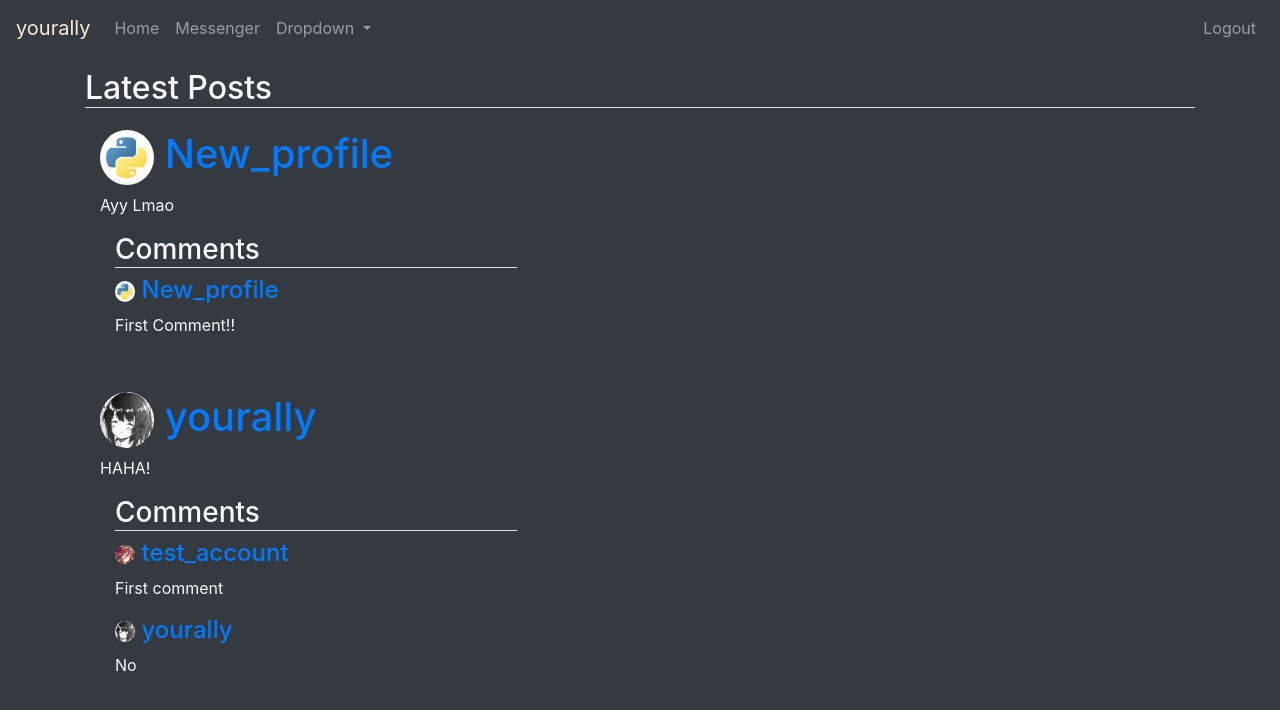
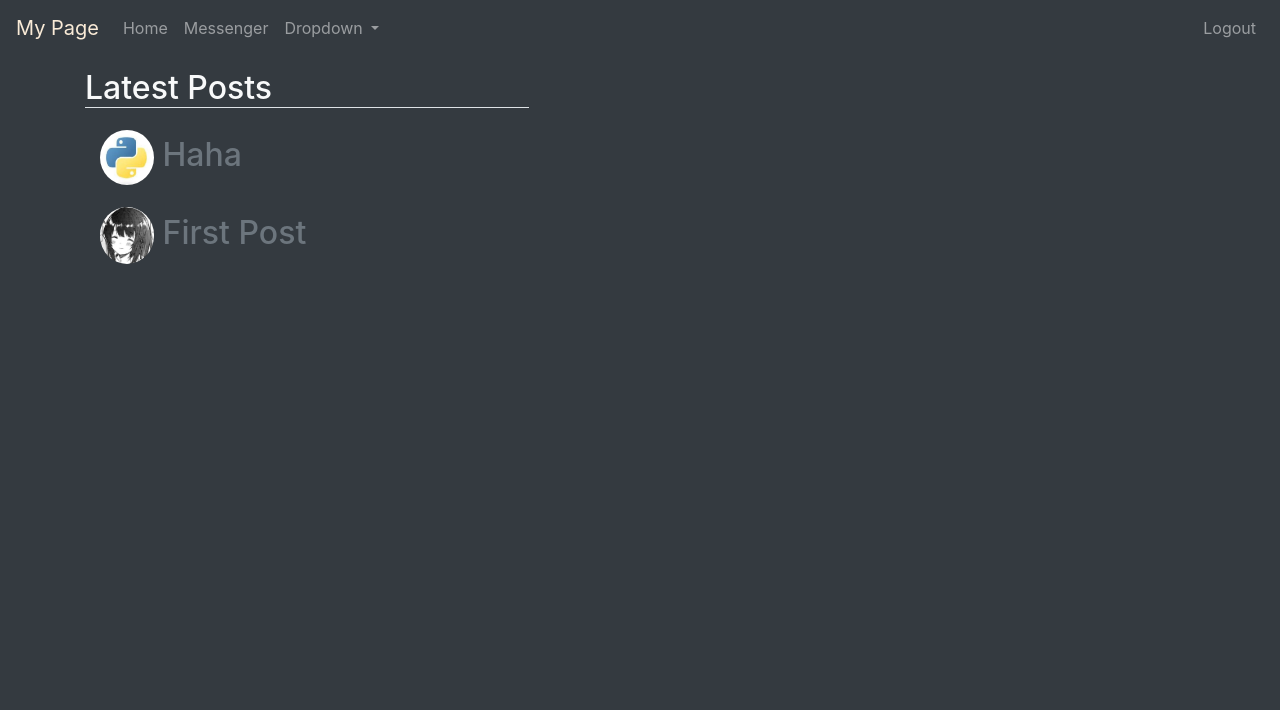
Before and after one commit to YourAlly/My-Page, a Django app: page / in a window 1280 px wide. Shown: the top 710 px of the page. Run offline with Django 3.2, Linux system fonts and the light colour scheme; a user stored in the database is signed in; data comes from the database, SQL or seed files in the repository; both versions use the stored data as it was after the commit; some libraries are stand-ins or nearby versions.

Commit message:
Latest Stable

```diff
--- a/MyPage/models.py
+++ b/MyPage/models.py
@@ -10,6 +10,7 @@ class Post(models.Model):
         User, on_delete=models.CASCADE, related_name="written_posts")
     time_posted = models.DateTimeField(default=timezone.now)
 
+    title = models.CharField(max_length=64, default='No Title')
     content = models.TextField()
 
     def __str__(self):
--- a/MyPage/templates/MyPage/base.html
+++ b/MyPage/templates/MyPage/base.html
@@ -18,7 +18,7 @@
         <!-- Bootstrap lol -->
 		<nav class="navbar navbar-expand-lg navbar-dark bg-dark">
         <a {% if user.is_authenticated %} href="{% url 'my-user' user.id %}" {% endif %}
-         class="navbar-brand" style="color: antiquewhite;"> {% if user.is_authenticated %} {{ user.username }} {% else %} My Page {% endif %}</a>
+         class="navbar-brand" style="color: antiquewhite;">My Page</a>
         <button class="navbar-toggler" type="button" data-toggle="collapse" data-target="#navbarSupportedContent" aria-controls="navbarSupportedContent" aria-expanded="false" aria-label="Toggle navigation">
             <span class="navbar-toggler-icon"></span>
         </button>
@@ -31,7 +31,7 @@
 
             {% if user.is_authenticated %}
                 <li class="nav-item">
-                    <a class="nav-link" href="{% url 'my-messenger' %}">Messenger</a>
+                    <a class="nav-link" href="{% url 'my-contacts' %}">Messenger</a>
                 </li>
 
             {% endif %}
--- a/MyPage/templates/MyPage/contacts.html
+++ b/MyPage/templates/MyPage/contacts.html
@@ -1,9 +1,9 @@
 {% extends 'MyPage/base.html' %}
 {% block content %}
-    <h2 class="border-bottom">Contacts</h2>
+    <h2 class="border-bottom" style="width: 40%; margin-right: 60%">Contacts</h2>
         <ul>
             {% for friend in user.profile.friends.all %}
-                <li><a href="#">{{ friend.username }}</a></li>
+                <li><a href="#" class="text-light">{{ friend.username }}</a></li>
             {% endfor %}
         </ul>
 {% endblock %}
--- a/MyPage/templates/MyPage/index.html
+++ b/MyPage/templates/MyPage/index.html
@@ -1,32 +1,19 @@
 {% extends "MyPage/base.html" %}
 {% block content %}
-    <h2 class="border-bottom" style="margin-bottom: 2%;">Latest Posts</h2>
+    <h2 class="border-bottom" style="margin-bottom: 2%; width: 40%; margin-right: 60%;">Latest Posts</h2>
         {% for post in posts %}
             {% if not post in user.profile.hidden_posts.all %}
-                <div class="container" style="margin-bottom: 5%;">
+                <div class="container" style="margin-bottom: 2%;">
 
-                    <h1 title="{{ post.time_posted }}">
-                        <img src="{{ post.author.profile.image.url }}" style="width:5%;" class="rounded-circle">
+                    <h2 title="{{ post.time_posted }}">
+                        <a href="{% url 'my-user' post.author.id %}" class="text-secondary">
+                        <img src="{{ post.author.profile.image.url }}" style="width:5%;" class="rounded-circle" title="{{ post.author }}">
+                        </a>
+                        <a href="{% url 'my-post' post.id %}" class="text-secondary">
+                        {{ post.title }}
+                        </a>
+                    </h2>
 
-                        <a href="{% url 'my-user' post.author.id %}">
-                            {{ post.author }}
-                        </a>
-                    </h1>
-
-                    <p>{{ post.content }}</p>
-
-                        <div class="container" style="width: 40%; margin-right: 60%">
-                            <h3 class='border-bottom'>Comments</h3>
-                            {% for comment in post.post_comments.all %}
-                                <h4>
-                                    <img src="{{ comment.commenter.profile.image.url }}" style="width:5%;" class="rounded-circle">
-                                    <a href="{% url 'my-user' comment.commenter.id %}">
-                                        {{ comment.commenter }}
-                                    </a>
-                                </h4>
-                                <p>{{ comment.content }}</p>
-                            {% endfor %}
-                        </div>
                 </div>
             {% endif %}
         {% endfor %}
--- a/MyPage/urls.py
+++ b/MyPage/urls.py
@@ -8,12 +8,17 @@ from django.conf.urls.static import static
 urlpatterns = [
     path('', my_views.index, name='my-index'),
     path('register/', my_views.register, name='my-register'),
-    path('user/<int:user_id>', my_views.user, name='my-user'),
-    path('user/<int:user_id>/add', my_views.add, name='my-add'),
-    path('user/<int:user_id>/remove', my_views.remove, name='my-remove'),
-    path('messenger/', my_views.messenger, name='my-messenger'),
+    path('contacts/', my_views.contacts, name='my-contacts'),
+    path('post=<int:pk>/', my_views.PostDetailView.as_view(), name='my-post'),
+
+    path('user/<int:user_id>/', my_views.user, name='my-user'),
+    path('user/<int:user_id>/add/', my_views.add, name='my-add'),
+    path('user/<int:user_id>/remove/', my_views.remove, name='my-remove'),
+
+
     path('user/changeimage/', my_views.update_image, name='my-update-image'),
     path('user/changeemail/', my_views.update_email, name='my-update-email'),
+
     path('login/', auth_views.LoginView.as_view(template_name="MyPage/login.html"), name='my-login'),
     path('logout/', auth_views.LogoutView.as_view(template_name="MyPage/logout.html"), name='my-logout')
 ]
--- a/MyPage/views.py
+++ b/MyPage/views.py
@@ -6,8 +6,24 @@ from django.contrib.auth.decorators import login_required
 from django.contrib.auth.models import User
 from .models import Post, Comment, Message
 
+from django.views.generic import ListView, DetailView, CreateView
+
 # Create your views here.
 
+# Views all posts
+class PostsView(ListView):
+    model = Post
+    template_name = 'MyPage/index.html'
+    context_object_name = 'posts'
+    ordering = ['-time_posted']
+
+# Views a certain post with comments
+class PostDetailView(DetailView):
+    model = Post
+    template_name = 'MyPage/post.html'
+    context_object_name = 'post'
+
+# Views a certain amount of posts
 def index(request):
     context = {
         'page_title': "Home",
@@ -15,7 +31,7 @@ def index(request):
     }
     return render(request, 'MyPage/index.html', context)
 
-
+# Registers a user
 def register(request):
     if request.method == 'POST':
         form = RegistrationForm(request.POST)
@@ -34,6 +50,8 @@ def register(request):
     }
     return render(request, 'MyPage/form.html', context)
 
+
+# User profile page
 @login_required
 def user(request, user_id):
 
@@ -43,13 +61,15 @@ def user(request, user_id):
     }
     return render(request, 'MyPage/profile.html', context)
 
+
 @login_required
-def messenger(request):
+def contacts(request):
 
     context = {
         'page_title': "Contacts"
     }
     return render(request, 'MyPage/contacts.html', context)
+
 
 @login_required
 def update_image(request):
@@ -85,6 +105,7 @@ def update_email(request):
     }
     return render(request, 'MyPage/form.html', context)
 
+
 @login_required
 def add(request, user_id):
     user1 = User.objects.get(pk=user_id)
```
Also changed, not shown: MyPage/templates/MyPage/post.html (added, +26 -0 lines), MyPage/templates/MyPage/profile.html (+4 -4 lines), MyPage/migrations/0009_post_title.py (added), db.sqlite3, media/images/1577699867249.jpg (added), media/images/aayyy.png (deleted), media/images/sadada.PNG (deleted), media/images/sadada_ugWc3SX.PNG (added), media/images/viky.PNG (deleted), media/images/viky_XvTF8em.PNG (deleted).
